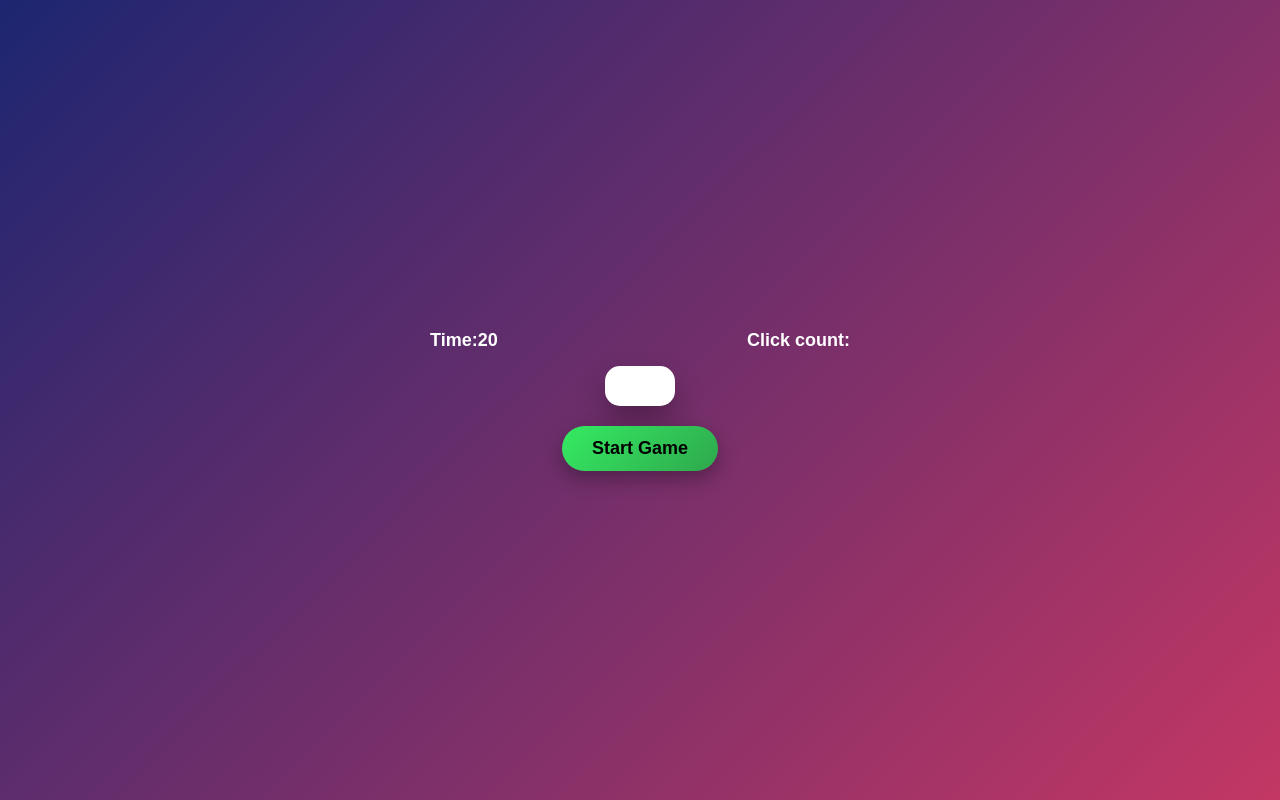
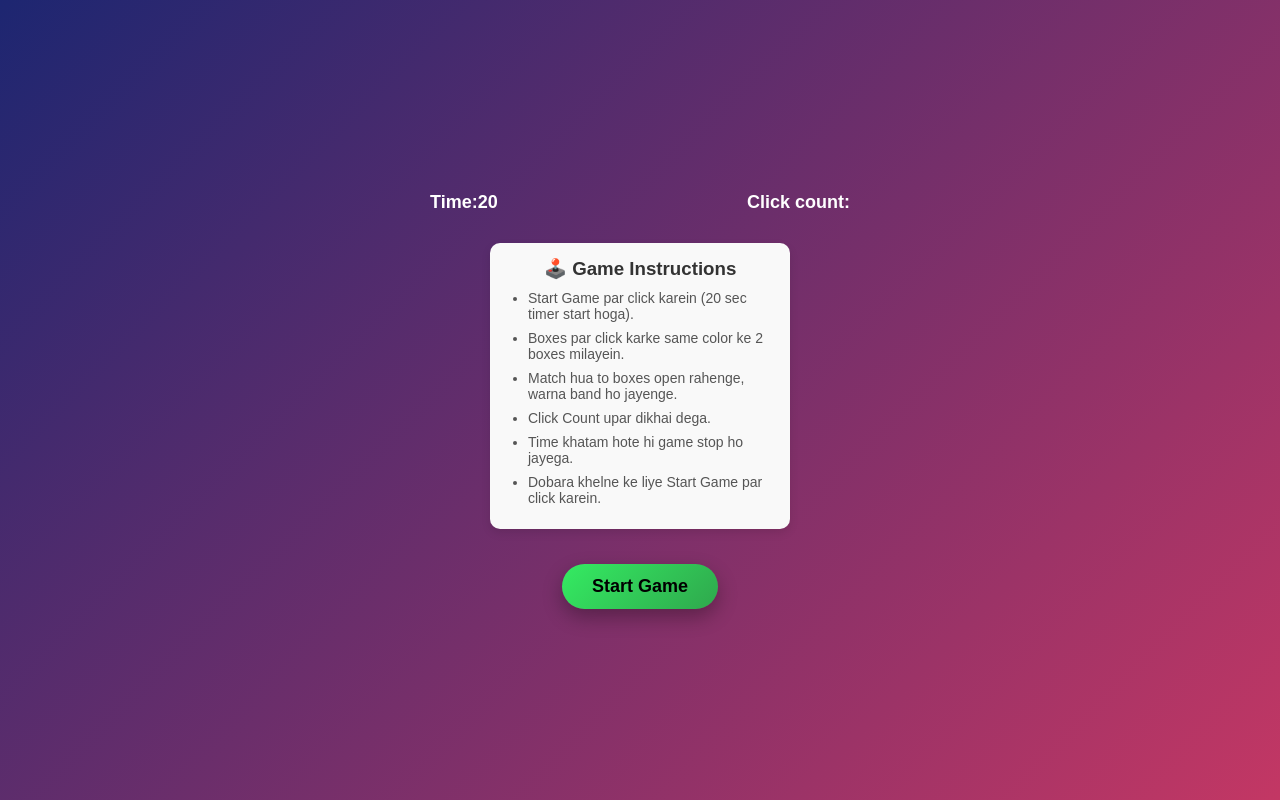
Before and after one commit to dronpareek7-art/Game-3, a plain HTML site: page index.html in a window 1280 px wide. Drawn offline with Linux system fonts and the light colour scheme.

Commit message:
js updated

```diff
--- a/index.html
+++ b/index.html
@@ -12,6 +12,18 @@
     <p class="para">Time:20</p>
      <p class="click">Click count:</p>
     </div>
+    <div class="instructions">
+  <h3>🕹️ Game Instructions</h3>
+  <ul>
+    <li>Start Game par click karein (20 sec timer start hoga).</li>
+    <li>Boxes par click karke same color ke 2 boxes milayein.</li>
+    <li>Match hua to boxes open rahenge, warna band ho jayenge.</li>
+    <li>Click Count upar dikhai dega.</li>
+    <li>Time khatam hote hi game stop ho jayega.</li>
+    <li>Dobara khelne ke liye Start Game par click karein.</li>
+  </ul>
+</div>
+
     <div class="wrapper">
         <div class="boxes">
 
--- a/script.js
+++ b/script.js
@@ -3,6 +3,8 @@ let boxs = document.querySelectorAll(".box");
 let para = document.querySelector(".para");
 let clickpara = document.querySelector(".click");
 let startbtn = document.querySelector(".start");
+let instructions = document.querySelector(".instructions")
+
 
 let colors = ["#eb4034", "#34eb62", "#344feb", "#ae34eb", "#34ebd0", "#adb8b6"];
 let fill = [...colors, ...colors];
@@ -14,20 +16,28 @@ let secondbox = null;
 let clickcount = 0;
 let interval;
 boxClick();
+
 startbtn.addEventListener("click", () => {
   timer();
+// startbtn.disabled ="true";
+  instructions.style.display = "none";
 
   time = 20;
   clickcount = 0;
   firstbox = null;
   secondbox = null;
+fill.sort(() => Math.random() - 0.5);
    clickpara.innerText = "Click count:0"
+   para.innerText = "Time:20"
+
   boxs.forEach((e) => {
     e.style.backgroundColor = "";
     e.style.display = "block";
+    e.style.pointerEvents = "auto"
   });
 
   wrapper.style.display = "block";
+
 });
 
 function boxClick() {
@@ -46,6 +56,8 @@ function boxClick() {
       secondbox = box;
 
       if (firstbox.style.backgroundColor === secondbox.style.backgroundColor) {
+        firstbox.style.pointerEvents = "none";
+        secondbox.style.pointerEvents = "none";
         reset();
       } else {
         setTimeout(() => {
@@ -66,12 +78,14 @@ function reset() {
 
 let time = 20;
 function timer() {
+   clearInterval(interval);
   interval = setInterval(() => {
     para.innerText = `Time: ${time}`;
     time--;
     if (time === 0) {
       para.innerText = `Time:${time}`;
       wrapper.style.display = "none";
+     startbtn.disabled = false;
       clearInterval(interval);
     }
   }, 1000);
--- a/style.css
+++ b/style.css
@@ -31,6 +31,7 @@ body {
   padding: 20px;
   border-radius: 15px;
   box-shadow: 0 15px 30px rgba(0, 0, 0, 0.3);
+  display: none;
 }
 
 .boxes {
@@ -81,3 +82,30 @@ body {
 .start:active {
   transform: scale(0.95);
 }
+
+.instructions {
+  width: 300px;
+  background: #f9f9f9;
+  padding: 15px 20px;
+  border-radius: 10px;
+  box-shadow: 0 4px 10px rgba(0,0,0,0.1);
+  font-family: Arial, sans-serif;
+  margin: 15px auto;
+}
+
+
+.instructions h3 {
+  text-align: center;
+  margin-bottom: 10px;
+  color: #333;
+}
+
+.instructions ul {
+  padding-left: 18px;
+}
+
+.instructions li {
+  font-size: 14px;
+  margin-bottom: 8px;
+  color: #555;
+}
```
